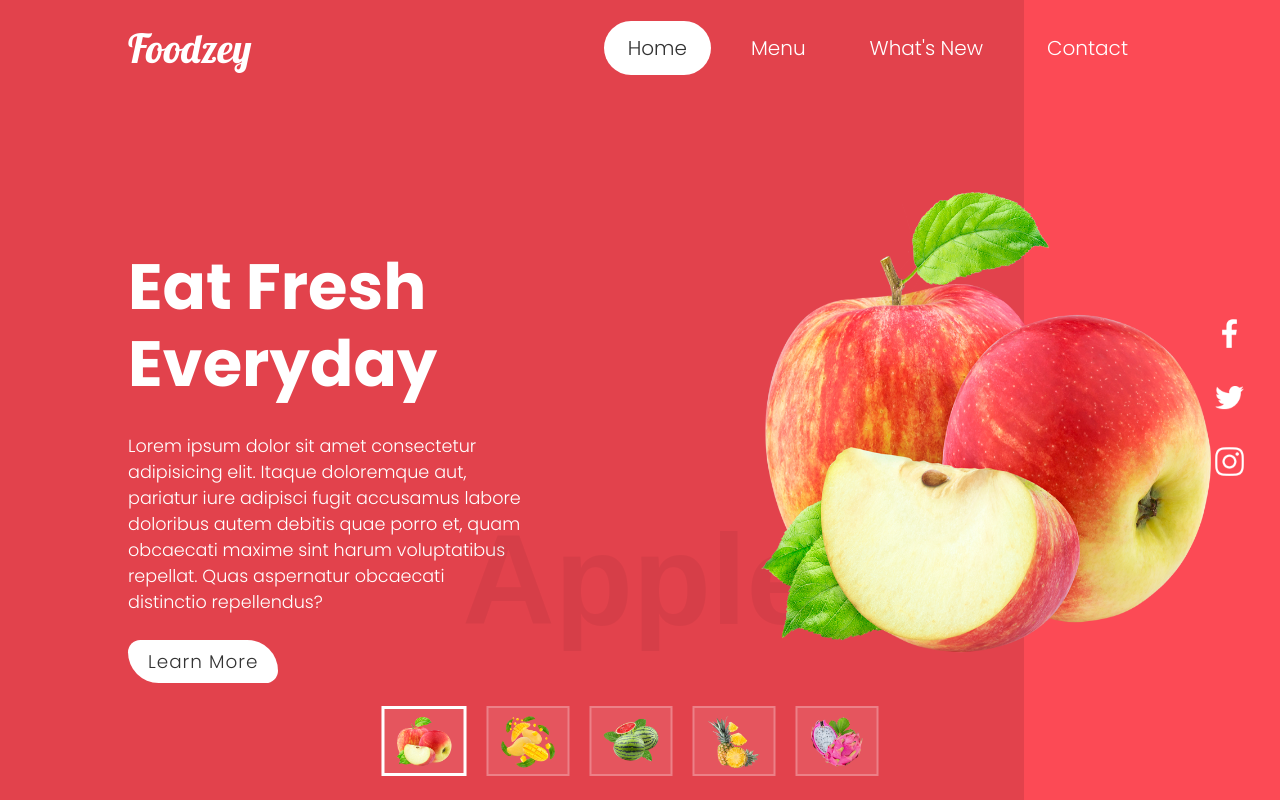
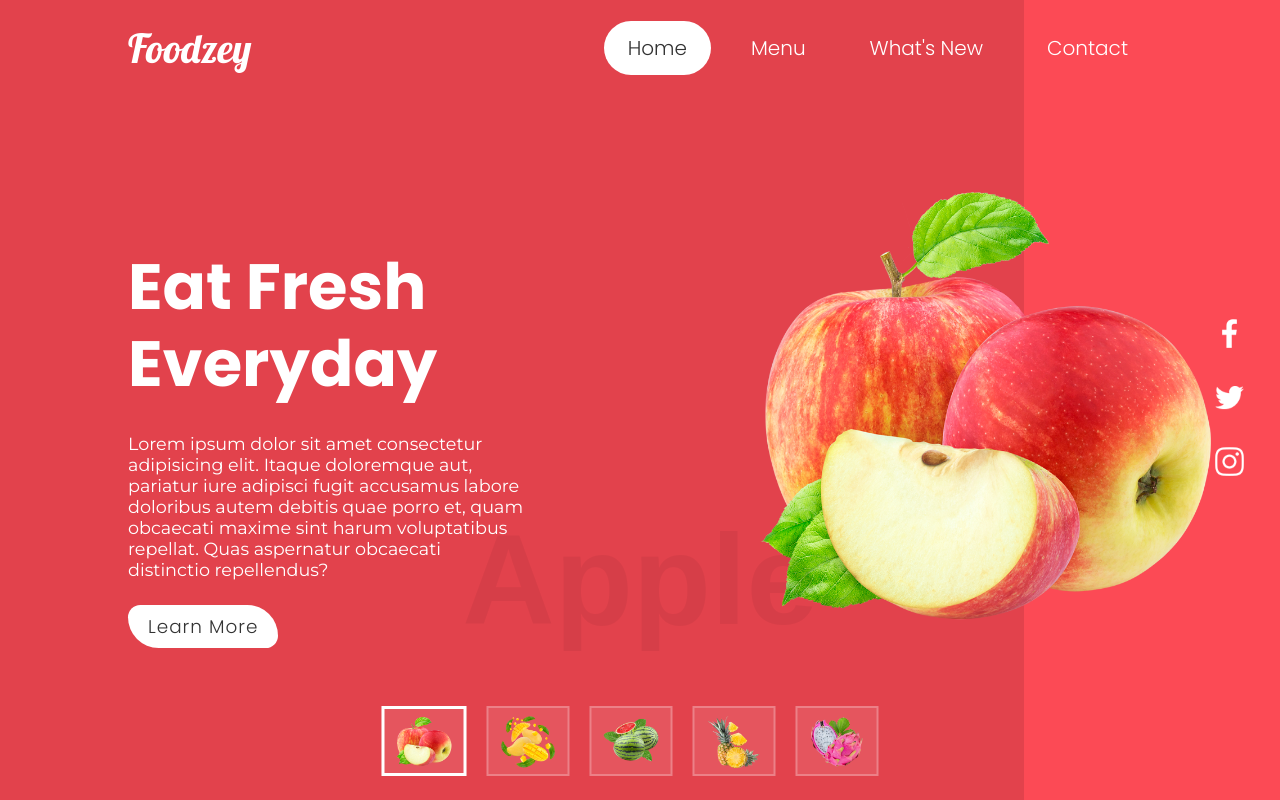
Before and after one commit to ycwhencpp/foodzey, a plain HTML site: page index.html in a window 1280 px wide. Drawn offline with Linux system fonts and the light colour scheme.

Commit message:
changed font-family:hammer:

```diff
--- a/style.css
+++ b/style.css
@@ -1,4 +1,7 @@
 @import url('https://fonts.googleapis.com/css2?family=Poppins:wght@700&display=swap');
+
+@import url('https://fonts.googleapis.com/css2?family=Montserrat:wght@100;400&display=swap');
+
 
 *{
     margin:0;
@@ -112,6 +115,8 @@ br.responsive{
 
 }
 .textbox p{
+font-family: 'Montserrat', sans-serif;
+font-size:100px;
 margin-right:11rem;
 margin-top:30px;
 font-size:1.10rem;
```
